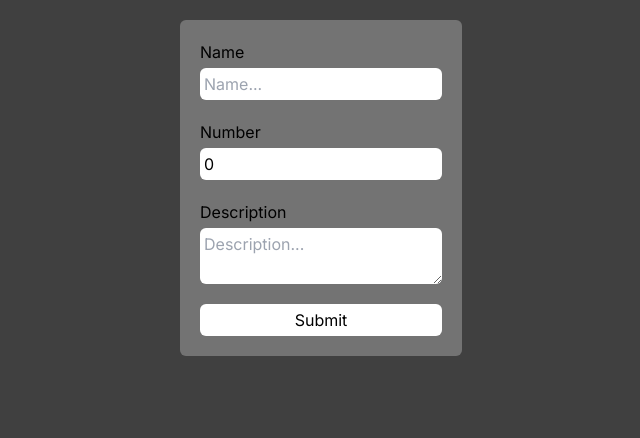
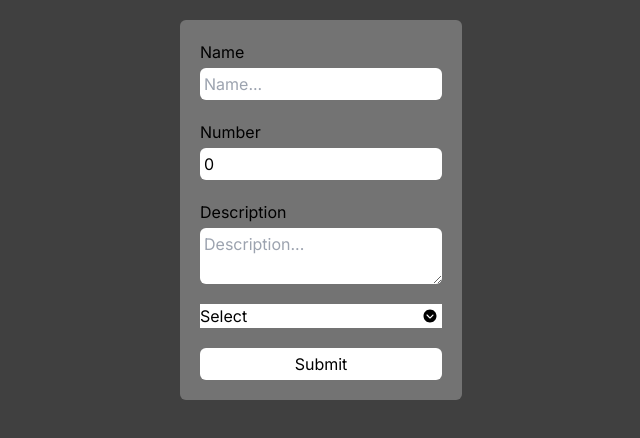
Before and after one commit to HrishikShaji/hrishixui, a Next.js app: page / in a window 1280 px wide. Shown: the top 438 px of the page, without its empty margins (319-959 px from the left). Built offline with nearby package versions, Linux system fonts and the light colour scheme.

Commit message:
InputSelect added

```diff
--- a/app/components/Form.tsx
+++ b/app/components/Form.tsx
@@ -4,14 +4,28 @@ import { FormEvent, useState } from "react";
 import { InputText } from "./InputText";
 import { InputNumber } from "./InputNumber";
 import { InputTextArea } from "./InputTextArea";
+import { InputSelect, Option } from "./InputSelect";
 
 export const Form = () => {
   const [name, setName] = useState("");
   const [number, setNumber] = useState(0);
   const [description, setDescription] = useState("");
+  const [item, setItem] = useState<Option>({ id: "", title: "" });
+
+  const options: Option[] = [
+    { title: "Male", id: "1" },
+    { title: "Female", id: "2" },
+    { title: "Other", id: "3" },
+  ];
+
   const handleSubmit = async (e: FormEvent) => {
     e.preventDefault();
-    const data = { name: name, number: number, description: description };
+    const data = {
+      name: name,
+      number: number,
+      description: description,
+      item: item,
+    };
 
     try {
       await fetch("api/test", {
@@ -25,6 +39,7 @@ export const Form = () => {
       setName("");
       setNumber(0);
       setDescription("");
+      setItem({ id: "", title: "" });
     }
   };
 
@@ -34,22 +49,27 @@ export const Form = () => {
       className="bg-neutral-500 rounded-md p-5 flex flex-col gap-5"
     >
       <InputText
-        onChange={setName}
+        onChange={(value: string) => setName(value)}
         value={name}
         placeholder="Name..."
         label="Name"
       />
       <InputNumber
-        onChange={setNumber}
+        onChange={(value: number) => setNumber(value)}
         value={number}
         placeholder="Number..."
         label="Number"
       />
       <InputTextArea
-        onChange={setDescription}
+        onChange={(value: string) => setDescription(value)}
         value={description}
         placeholder="Description..."
         label="Description"
+      />
+      <InputSelect
+        onChange={(item: Option) => setItem(item)}
+        item={item}
+        options={options}
       />
       <button type="submit" className="p-1 rounded-md bg-white text-black">
         Submit
--- a/app/components/InputNumber.tsx
+++ b/app/components/InputNumber.tsx
@@ -1,11 +1,9 @@
 "use client";
-
-import { Dispatch, SetStateAction } from "react";
 
 interface InputNumberProps {
   label: string;
   value: number;
-  onChange: Dispatch<SetStateAction<number>>;
+  onChange: (value: number) => void;
   placeholder: string;
 }
 
@@ -17,7 +15,7 @@ export const InputNumber: React.FC<InputNumberProps> = (props) => {
         type="number"
         className="p-1 rounded-md text-black"
         value={props.value}
-        onChange={(e) => props.onChange(e.target.value)}
+        onChange={(e) => props.onChange(parseInt(e.target.value))}
         placeholder={props.placeholder}
       />
     </div>
--- /dev/null
+++ b/app/components/InputSelect.tsx
@@ -0,0 +1,60 @@
+"use client";
+import { useState } from "react";
+import {
+  IoIosArrowDropdownCircle,
+  IoIosArrowDropupCircle,
+} from "react-icons/io";
+
+export interface Option {
+  id: string;
+  title: string;
+}
+
+interface InputSelectProps {
+  item: Option;
+  onChange: (option: Option) => void;
+  options: Option[];
+}
+
+export const InputSelect: React.FC<InputSelectProps> = (props) => {
+  const [isOpen, setIsOpen] = useState(false);
+
+  return (
+    <div className="flex flex-col w-full gap-2 relative">
+      <div className="flex gap-2 justify-between bg-white z-0">
+        <h1>{props.item.id === "" ? "Select" : props.item.title}</h1>
+        <button
+          className="p-1 bg-white"
+          type="button"
+          onClick={() => setIsOpen(!isOpen)}
+        >
+          {isOpen ? <IoIosArrowDropupCircle /> : <IoIosArrowDropdownCircle />}
+        </button>
+      </div>
+      {isOpen ? (
+        <div className="flex flex-col absolute mt-10 w-full z-10">
+          <button
+            type="button"
+            onClick={() => props.onChange({ title: "", id: "" })}
+            className="bg-neutral-300"
+          >
+            None
+          </button>
+          {props.options.map((option) => (
+            <button
+              className="bg-neutral-300"
+              type="button"
+              onClick={() => {
+                props.onChange({ id: option.id, title: option.title });
+                setIsOpen(!isOpen);
+              }}
+              key={option.id}
+            >
+              {option.title}
+            </button>
+          ))}
+        </div>
+      ) : null}
+    </div>
+  );
+};
--- a/app/components/InputText.tsx
+++ b/app/components/InputText.tsx
@@ -1,11 +1,9 @@
 "use client";
-
-import { Dispatch, SetStateAction } from "react";
 
 interface InputTextProps {
   label: string;
   value: string;
-  onChange: Dispatch<SetStateAction<string>>;
+  onChange: (value: string) => void;
   placeholder: string;
 }
 
--- a/app/components/InputTextArea.tsx
+++ b/app/components/InputTextArea.tsx
@@ -1,11 +1,9 @@
 "use client";
-
-import { Dispatch, SetStateAction } from "react";
 
 interface InputTextAreaProps {
   label: string;
   value: string;
-  onChange: Dispatch<SetStateAction<string>>;
+  onChange: (value: string) => void;
   placeholder: string;
 }
 
--- a/package.json
+++ b/package.json
@@ -13,6 +13,7 @@
     "next": "14.0.4",
     "react": "^18",
     "react-dom": "^18",
+    "react-icons": "^4.12.0",
     "react-query": "^3.39.3",
     "zod": "^3.22.4"
   },
```
Also changed, not shown: 1 other file (tests, documents, lock files or other folders).
